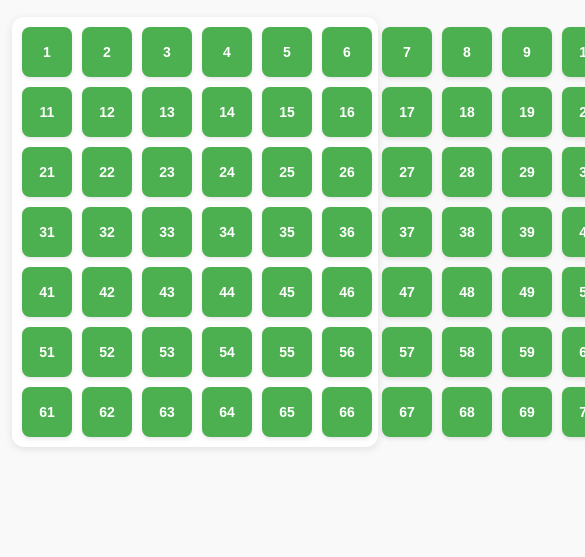
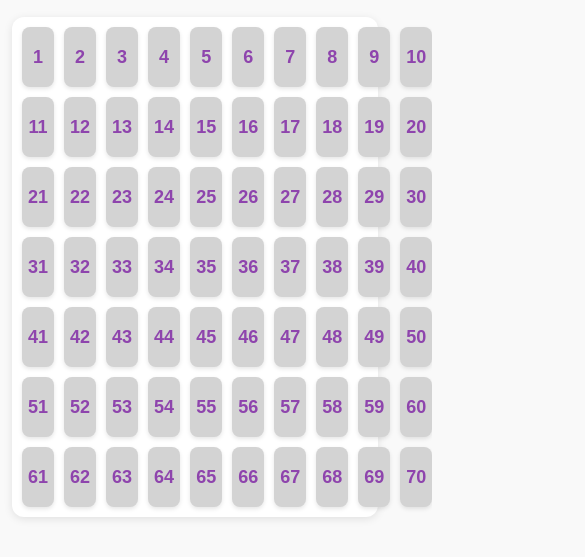
Before and after one commit to vigor-qa/musicloto, a plain HTML site: page index.html in a window 390 px wide. Shown: the part 63-620 px from the top of the page, 585 px wide, since content can reach past the window. Drawn offline with Linux system fonts and the light colour scheme.

Commit message:
Update main.css

```diff
--- a/styles/main.css
+++ b/styles/main.css
@@ -26,12 +26,12 @@ h1 {
 }
 
 .number-btn {
-  width: 58px;
-  height: 58px;
-  font-size: 16px;
+  width: 100%;
+  height: 60px;
+  font-size: 18px;
   font-weight: bold;
-  background: #4CAF50;
-  color: white;
+  background: #d3d3d3;          /* Светло-серый */
+  color: #8e44ad;              /* Фиолетовый текст */
   border: none;
   border-radius: 8px;
   cursor: pointer;
@@ -40,15 +40,17 @@ h1 {
   display: flex;
   align-items: center;
   justify-content: center;
+  aspect-ratio: auto;
 }
 
 .number-btn:hover:not(.played) {
-  background: #45a049;
-  transform: scale(1.05);
+  background: #c5c5c5;         /* Немного темнее при наведении */
+  transform: scale(1.04);
 }
 
 .number-btn.played {
-  background: #95a5a6;
+  background: #6c3483;         /* Тёмно-фиолетовый */
+  color: white;                /* Белый текст */
   cursor: not-allowed;
   transform: none;
   box-shadow: 0 1px 2px rgba(0,0,0,0.1);
@@ -102,6 +104,14 @@ h1 {
   animation: pulse 1.5s infinite;
 }
 
+.track-number {
+  font-size: 28px;
+  font-weight: bold;
+  color: #2c3e50;
+  margin: 10px 0;
+  text-shadow: 0 1px 2px rgba(0,0,0,0.1);
+}
+
 @keyframes pulse {
   0% { opacity: 0.6; }
   50% { opacity: 1; }
@@ -124,19 +134,3 @@ h1 {
 .stop-btn:hover {
   background: #c0392b;
 }
-
-@media (max-width: 600px) {
-  .number-btn {
-    width: 50px;
-    height: 50px;
-    font-size: 14px;
-  }
-}
-
-.track-number {
-  font-size: 28px;
-  font-weight: bold;
-  color: #2c3e50;
-  margin: 10px 0;
-  text-shadow: 0 1px 2px rgba(0,0,0,0.1);
-}
```
